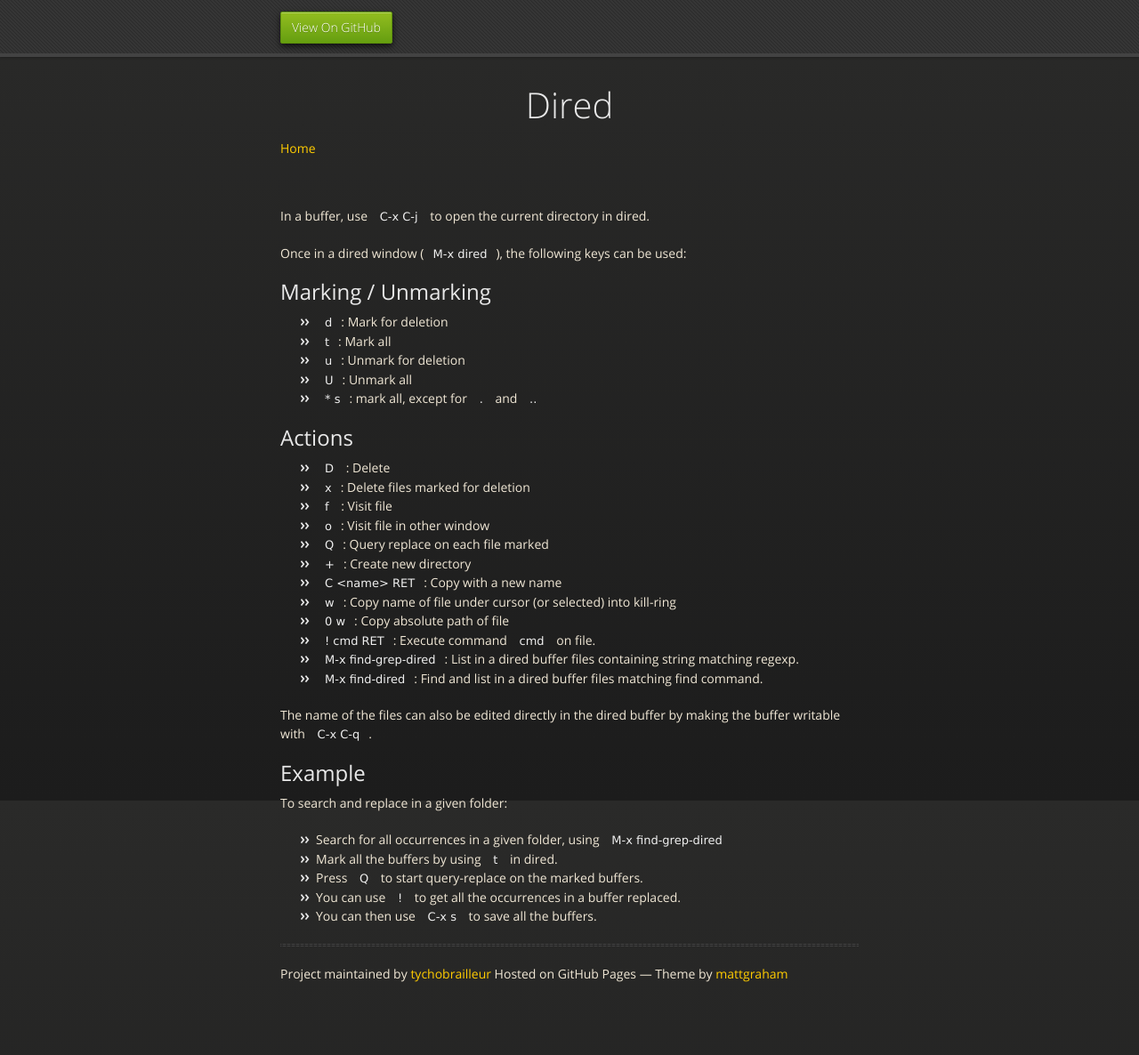
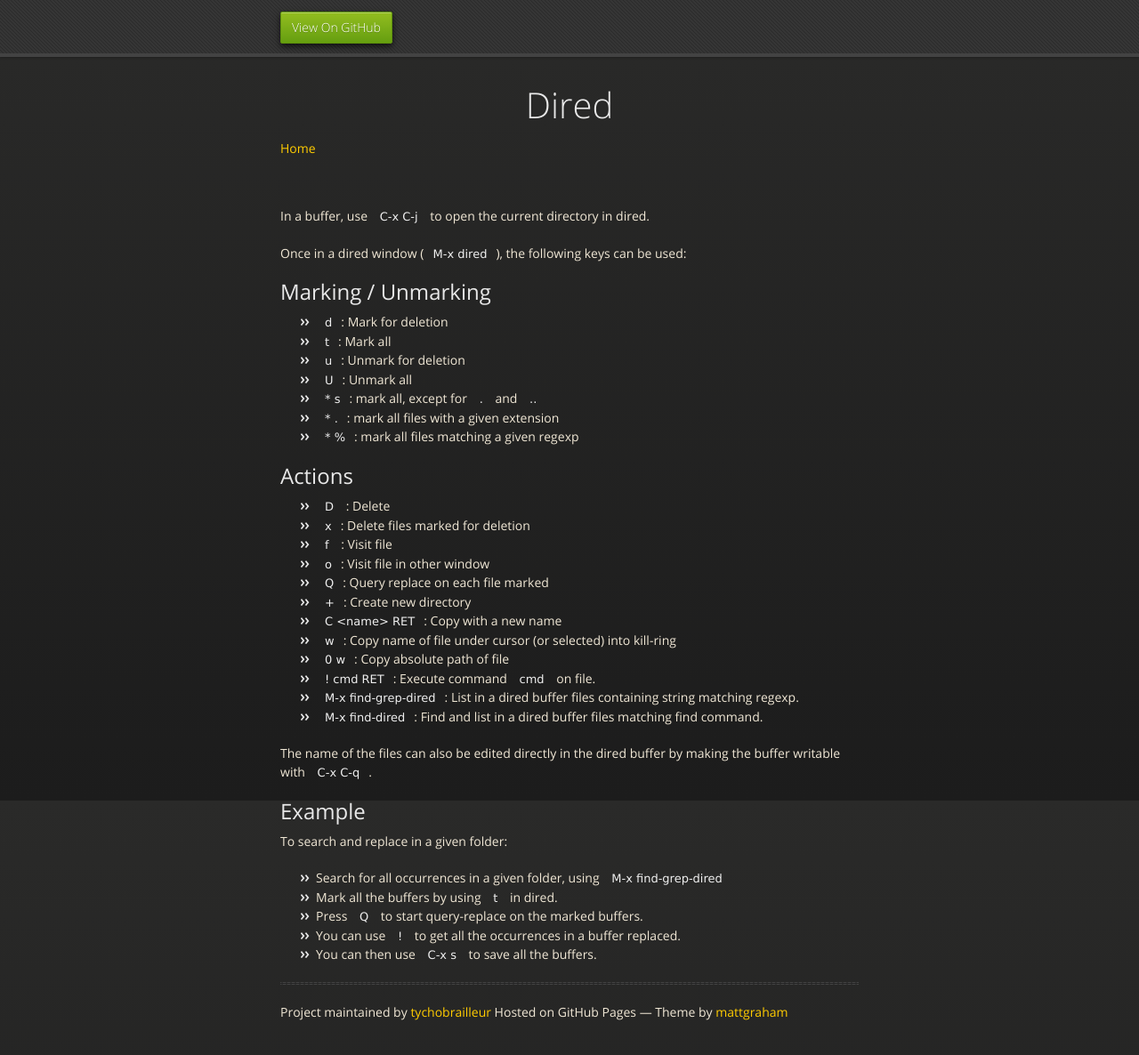
Before and after one commit to tychobrailleur/tychobrailleur.github.io, a Jekyll site: the page built from dired.md, in a window 1280 px wide and 1238 px high. Shown: the top 1186 px of the window at 89% size. Built offline with Jekyll 4.4.1, drawn with Linux system fonts in a browser that asks for light colours; nearby versions of some CDN libraries.

Commit message:
Add some useful marking bindings.

```diff
--- a/dired.md
+++ b/dired.md
@@ -15,6 +15,8 @@
 - `u`: Unmark for deletion
 - `U`: Unmark all
 - `* s`: mark all, except for `.` and `..`
+- `* .`: mark all files with a given extension
+- `* %`: mark all files matching a given regexp
 
 ## Actions
 
```
